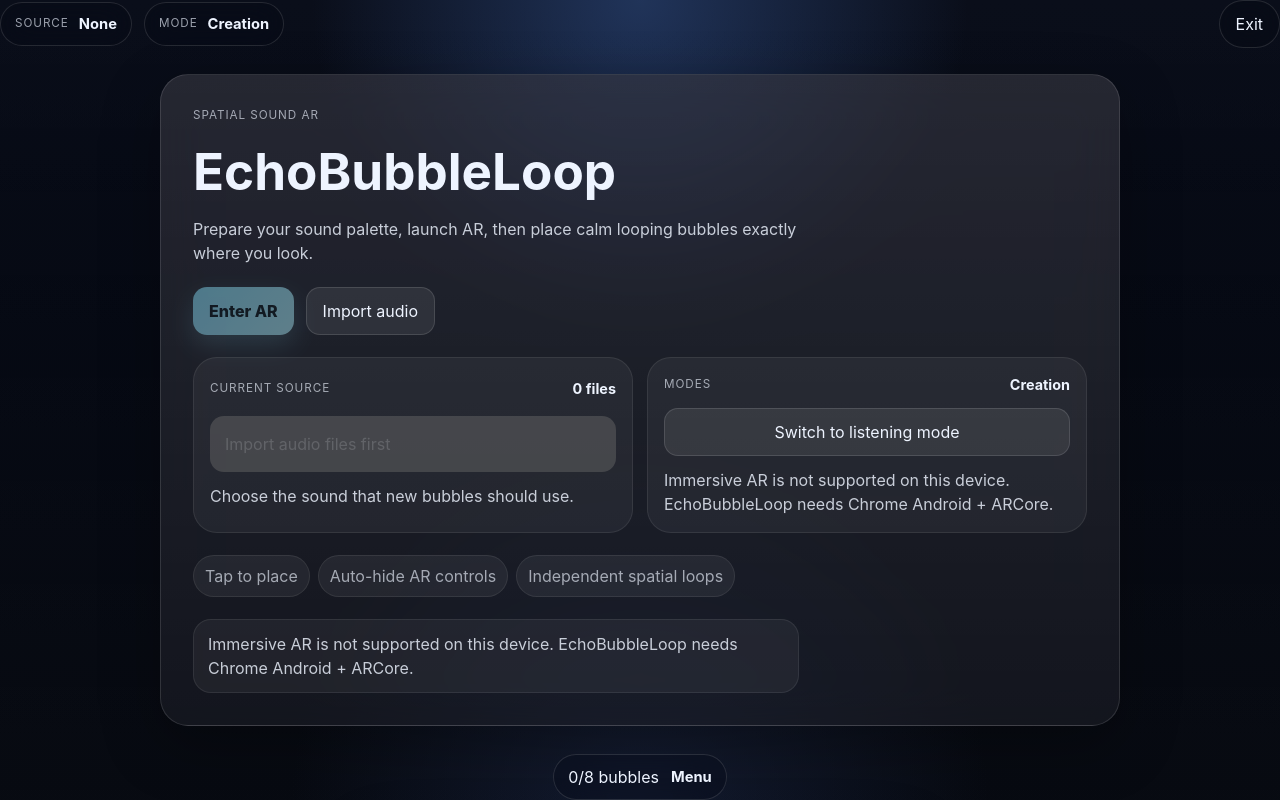
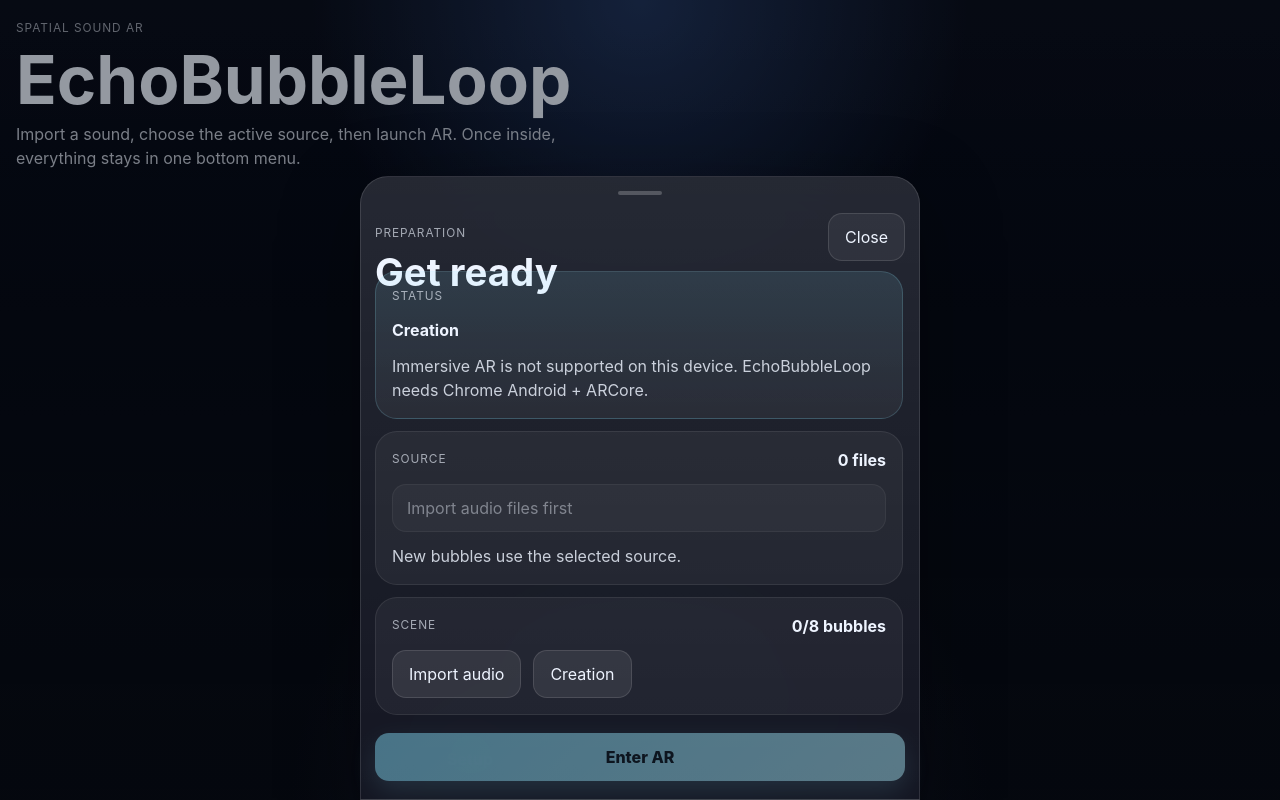
Before and after one commit to pierkiroule/Vjbulle, a React (Vite) app: page / in a window 1280 px wide. Built offline with nearby package versions, Linux system fonts and the light colour scheme.

Commit message:
Simplify AR controls into bottom sheet

```diff
--- a/src/App.jsx
+++ b/src/App.jsx
@@ -1,8 +1,18 @@
 import { useRef } from 'react';
 import { useEchoBubbleLoop } from './hooks/useEchoBubbleLoop';
 
-function formatCount(count) {
-  return `${count}/8 bubbles`;
+function getModeLabel(isListeningMode) {
+  return isListeningMode ? 'Listening' : 'Creation';
+}
+
+function getLauncherLabel({ isSessionActive, selectedAsset, isListeningMode, bubbleCount }) {
+  if (!isSessionActive) {
+    return selectedAsset ? `Ready · ${selectedAsset.name}` : 'Setup';
+  }
+
+  const mode = getModeLabel(isListeningMode);
+  const source = selectedAsset ? selectedAsset.name : 'No source';
+  return `${mode} · ${source} · ${bubbleCount}/8`;
 }
 
 function App() {
@@ -44,37 +54,56 @@
     fileInputRef.current?.click();
   };
 
+  const modeLabel = getModeLabel(isListeningMode);
+  const launcherLabel = getLauncherLabel({ isSessionActive, selectedAsset, isListeningMode, bubbleCount });
+
   return (
     <div className="app-shell" onPointerDown={pingHud}>
       <div ref={sceneHostRef} className="scene-host" aria-hidden="true" />
 
       <div ref={overlayRootRef} className={`overlay-root ${isSessionActive ? 'is-ar' : ''}`}>
-        <header className={`landing-shell ${isSessionActive ? 'is-hidden' : ''}`}>
-          <div className="hero-card">
+        {!isSessionActive && (
+          <section className="hero-copy-block">
             <div className="eyebrow">Spatial sound AR</div>
             <h1>EchoBubbleLoop</h1>
-            <p className="hero-copy">
-              Prepare your sound palette, launch AR, then place calm looping bubbles exactly where you look.
+            <p>
+              Import a sound, choose the active source, then launch AR. Once inside, everything stays in one bottom menu.
             </p>
+          </section>
+        )}
 
-            <div className="hero-actions">
-              <button
-                type="button"
-                className="primary-action"
-                onClick={enterAr}
-                disabled={!isArSupported || isBusy}
-              >
-                {isBusy ? 'Starting…' : 'Enter AR'}
-              </button>
-              <button type="button" className="secondary-action" onClick={openFilePicker}>
-                Import audio
+        <div className={`bottom-dock ${isSessionActive ? 'is-ar' : ''} ${isHudVisible ? 'is-visible' : 'is-dimmed'}`}>
+          <button type="button" className="dock-handle" onClick={toggleMenu}>
+            <span className="dock-handle__meta">{isSessionActive ? 'Menu' : 'Setup'}</span>
+            <strong>{launcherLabel}</strong>
+          </button>
+        </div>
+
+        <aside className={`bottom-sheet ${isMenuOpen ? 'is-open' : ''}`}>
+          <div className="bottom-sheet__scrim" onClick={dismissMenu} />
+          <div className="bottom-sheet__panel">
+            <div className="bottom-sheet__handle" />
+
+            <div className="sheet-header">
+              <div>
+                <p className="sheet-kicker">{isSessionActive ? 'AR session' : 'Preparation'}</p>
+                <h2>{isSessionActive ? 'Quick controls' : 'Get ready'}</h2>
+              </div>
+              <button type="button" className="ghost-button" onClick={dismissMenu}>
+                Close
               </button>
             </div>
 
-            <div className="setup-grid">
-              <section className="setup-panel">
-                <div className="section-header">
-                  <span>Current source</span>
+            <div className="sheet-scroll">
+              <section className="sheet-card sheet-card--status">
+                <span className="card-label">Status</span>
+                <strong>{modeLabel}</strong>
+                <p>{availabilityMessage || readiness}</p>
+              </section>
+
+              <section className="sheet-card">
+                <div className="card-row">
+                  <span className="card-label">Source</span>
                   <strong>{audioLibrary.length} files</strong>
                 </div>
                 <select
@@ -89,107 +118,38 @@
                     </option>
                   ))}
                 </select>
-                <p className="supporting-copy">
-                  {selectedAsset
-                    ? `Selected: ${selectedAsset.name}`
-                    : 'Choose the sound that new bubbles should use.'}
-                </p>
+                <p>{selectedAsset ? `Active source: ${selectedAsset.name}` : 'New bubbles use the selected source.'}</p>
               </section>
 
-              <section className="setup-panel compact">
-                <div className="section-header">
-                  <span>Modes</span>
-                  <strong>{isListeningMode ? 'Listening' : 'Creation'}</strong>
+              <section className="sheet-card">
+                <div className="card-row">
+                  <span className="card-label">Scene</span>
+                  <strong>{bubbleCount}/8 bubbles</strong>
                 </div>
-                <button type="button" className="mode-toggle" onClick={toggleMode}>
-                  {isListeningMode ? 'Switch to creation mode' : 'Switch to listening mode'}
-                </button>
-                <p className="supporting-copy">{readiness}</p>
+                <div className="sheet-actions">
+                  <button type="button" className="action-button" onClick={openFilePicker}>
+                    Import audio
+                  </button>
+                  <button type="button" className="action-button" onClick={toggleMode}>
+                    {modeLabel}
+                  </button>
+                  {bubbleCount > 0 && (
+                    <button type="button" className="action-button action-button--danger" onClick={() => clearAllBubbles(true)}>
+                      Clear all
+                    </button>
+                  )}
+                </div>
               </section>
             </div>
 
-            <div className="tips-row">
-              <span>Tap to place</span>
-              <span>Auto-hide AR controls</span>
-              <span>Independent spatial loops</span>
-            </div>
-
-            {!isArSupported && <p className="availability-banner">{availabilityMessage}</p>}
-          </div>
-        </header>
-
-        <div className={`ar-hud ${isSessionActive ? 'is-active' : ''} ${isHudVisible ? 'is-visible' : 'is-dimmed'}`}>
-          <div className="hud-top">
-            <div className="hud-chip-group">
-              <button type="button" className="hud-chip source-chip" onClick={toggleMenu}>
-                <span className="chip-label">Source</span>
-                <strong>{selectedAsset ? selectedAsset.name : 'None'}</strong>
-              </button>
-              <button type="button" className="hud-chip" onClick={toggleMode}>
-                <span className="chip-label">Mode</span>
-                <strong>{isListeningMode ? 'Listening' : 'Creation'}</strong>
-              </button>
-            </div>
-            <button type="button" className="icon-button" onClick={enterAr}>
-              Exit
-            </button>
-          </div>
-
-          <div className="hud-bottom">
-            <button type="button" className="floating-menu-button" onClick={toggleMenu}>
-              <span>{formatCount(bubbleCount)}</span>
-              <strong>Menu</strong>
-            </button>
-          </div>
-        </div>
-
-        <aside className={`menu-sheet ${isMenuOpen ? 'is-open' : ''}`}>
-          <div className="menu-sheet__scrim" onClick={dismissMenu} />
-          <div className="menu-sheet__panel">
-            <div className="menu-sheet__handle" />
-            <div className="menu-sheet__header">
-              <div>
-                <p className="menu-sheet__eyebrow">AR controls</p>
-                <h2>Quick actions</h2>
-              </div>
-              <button type="button" className="icon-button" onClick={dismissMenu}>
-                Close
-              </button>
-            </div>
-
-            <div className="menu-grid">
-              <button type="button" className="menu-card menu-card--primary" onClick={toggleMode}>
-                <span className="menu-card__label">Mode</span>
-                <strong>{isListeningMode ? 'Listening' : 'Creation'}</strong>
-                <small>Swap instantly depending on whether you want to place or explore.</small>
-              </button>
-
-              <button type="button" className="menu-card" onClick={openFilePicker}>
-                <span className="menu-card__label">Library</span>
-                <strong>Import audio</strong>
-                <small>Add more sounds without leaving the experience.</small>
-              </button>
-
-              <label className="menu-select-card">
-                <span className="menu-card__label">Current source</span>
-                <select
-                  value={selectedAssetId}
-                  onChange={(event) => selectAsset(event.target.value)}
-                  disabled={!audioLibrary.length}
-                >
-                  {!audioLibrary.length && <option value="">Import audio files first</option>}
-                  {audioLibrary.map((asset) => (
-                    <option key={asset.id} value={asset.id}>
-                      {asset.name}
-                    </option>
-                  ))}
-                </select>
-              </label>
-
-              <button type="button" className="menu-card menu-card--danger" onClick={() => clearAllBubbles(true)}>
-                <span className="menu-card__label">Scene</span>
-                <strong>Clear bubbles</strong>
-                <small>Remove every active loop and restart with a clean space.</small>
+            <div className="sheet-footer">
+              <button
+                type="button"
+                className="primary-button"
+                onClick={enterAr}
+                disabled={(!isArSupported && !isSessionActive) || isBusy}
+              >
+                {isBusy ? 'Starting…' : isSessionActive ? 'Exit AR' : 'Enter AR'}
               </button>
             </div>
           </div>
--- a/src/hooks/useEchoBubbleLoop.js
+++ b/src/hooks/useEchoBubbleLoop.js
@@ -60,7 +60,7 @@
   const [bubbleCount, setBubbleCount] = useState(0);
   const [toasts, setToasts] = useState([]);
   const [isHudVisible, setIsHudVisible] = useState(true);
-  const [isMenuOpen, setIsMenuOpen] = useState(false);
+  const [isMenuOpen, setIsMenuOpen] = useState(true);
   const [isBusy, setIsBusy] = useState(false);
 
   const selectedAsset = useMemo(
--- a/src/styles.css
+++ b/src/styles.css
@@ -9,22 +9,19 @@
   text-rendering: optimizeLegibility;
   -webkit-font-smoothing: antialiased;
   -moz-osx-font-smoothing: grayscale;
-  --bg: rgba(7, 10, 20, 0.58);
-  --bg-strong: rgba(10, 14, 28, 0.84);
+  --bg: rgba(7, 10, 20, 0.56);
+  --bg-strong: rgba(8, 12, 24, 0.9);
   --surface: rgba(255, 255, 255, 0.08);
-  --surface-strong: rgba(255, 255, 255, 0.14);
+  --surface-strong: rgba(255, 255, 255, 0.12);
   --border: rgba(255, 255, 255, 0.12);
   --text: #eef4ff;
   --muted: rgba(238, 244, 255, 0.64);
   --accent: #8ee7ff;
-  --accent-strong: #b6f5ff;
-  --accent-soft: rgba(142, 231, 255, 0.18);
-  --danger: rgba(255, 134, 167, 0.16);
+  --danger: rgba(255, 134, 167, 0.18);
   --danger-border: rgba(255, 134, 167, 0.22);
-  --success: rgba(111, 244, 190, 0.18);
-  --shadow: 0 20px 60px rgba(0, 0, 0, 0.28);
+  --shadow: 0 24px 80px rgba(0, 0, 0, 0.34);
   --radius-xl: 28px;
-  --radius-lg: 24px;
+  --radius-lg: 22px;
   --radius-md: 18px;
   --radius-sm: 14px;
 }
@@ -97,143 +94,201 @@
   position: absolute;
   inset: 0;
   pointer-events: none;
-  background: linear-gradient(180deg, rgba(255, 255, 255, 0.02), transparent 28%, rgba(255, 255, 255, 0.03));
+  background: linear-gradient(180deg, rgba(255, 255, 255, 0.02), transparent 26%, rgba(255, 255, 255, 0.03));
   opacity: 0.7;
 }
 
 .overlay-root.is-ar::before {
-  opacity: 0.14;
+  opacity: 0.1;
 }
 
-.landing-shell {
+.hero-copy-block {
+  position: absolute;
+  top: max(20px, env(safe-area-inset-top));
+  left: max(16px, env(safe-area-inset-left));
+  right: max(16px, env(safe-area-inset-right));
+  max-width: 560px;
+  display: grid;
+  gap: 10px;
+  pointer-events: auto;
+}
+
+.hero-copy-block h1,
+.sheet-header h2 {
+  margin: 0;
+  line-height: 0.95;
+}
+
+.hero-copy-block h1 {
+  font-size: clamp(2.25rem, 8vw, 4.2rem);
+}
+
+.hero-copy-block p,
+.sheet-card p {
+  margin: 0;
+  color: rgba(238, 244, 255, 0.82);
+}
+
+.eyebrow,
+.sheet-kicker,
+.card-label,
+.dock-handle__meta {
+  text-transform: uppercase;
+  letter-spacing: 0.08em;
+  color: var(--muted);
+  font-size: 0.74rem;
+}
+
+.bottom-dock {
+  position: absolute;
+  left: 0;
+  right: 0;
+  bottom: calc(16px + env(safe-area-inset-bottom));
+  display: flex;
+  justify-content: center;
+  pointer-events: none;
+  transition: opacity 220ms ease;
+}
+
+.bottom-dock.is-dimmed {
+  opacity: 0.24;
+}
+
+.bottom-dock.is-visible {
+  opacity: 1;
+}
+
+.dock-handle,
+.ghost-button,
+.action-button,
+.primary-button,
+.sheet-card select {
+  border-radius: var(--radius-sm);
+  border: 1px solid rgba(255, 255, 255, 0.12);
+  color: var(--text);
+  background: rgba(255, 255, 255, 0.08);
+  transition: transform 180ms ease, background 180ms ease, border-color 180ms ease;
+}
+
+.dock-handle,
+.primary-button,
+.action-button,
+.ghost-button {
+  min-height: 48px;
+}
+
+.dock-handle {
+  pointer-events: auto;
+  width: min(420px, calc(100vw - 32px));
+  display: grid;
+  gap: 2px;
+  padding: 12px 16px;
+  text-align: left;
+  border-radius: 999px;
+  background: rgba(7, 10, 20, 0.32);
+  backdrop-filter: blur(18px) saturate(1.06);
+  box-shadow: var(--shadow);
+}
+
+.dock-handle strong {
+  overflow: hidden;
+  white-space: nowrap;
+  text-overflow: ellipsis;
+}
+
+.bottom-sheet {
   position: absolute;
   inset: 0;
-  pointer-events: auto;
   display: grid;
-  place-items: center;
-  transition: opacity 240ms ease, transform 360ms ease;
-}
-
-.landing-shell.is-hidden {
-  opacity: 0;
-  transform: translateY(16px) scale(0.98);
+  align-items: end;
   pointer-events: none;
 }
 
-.hero-card {
-  width: min(960px, 100%);
+.bottom-sheet.is-open {
+  pointer-events: auto;
+}
+
+.bottom-sheet__scrim {
+  position: absolute;
+  inset: 0;
+  background: rgba(1, 3, 8, 0.38);
+  opacity: 0;
+  transition: opacity 220ms ease;
+}
+
+.bottom-sheet.is-open .bottom-sheet__scrim {
+  opacity: 1;
+}
+
+.bottom-sheet__panel {
+  position: relative;
+  z-index: 1;
+  margin: 0 auto;
+  width: min(560px, 100%);
+  max-height: min(78vh, 760px);
   display: grid;
-  gap: 22px;
-  padding: clamp(20px, 4vw, 32px);
-  border-radius: var(--radius-xl);
-  border: 1px solid var(--border);
+  grid-template-rows: auto minmax(0, 1fr) auto;
+  gap: 18px;
+  padding: 14px 14px calc(18px + env(safe-area-inset-bottom));
+  border-radius: 28px 28px 0 0;
+  border: 1px solid rgba(255, 255, 255, 0.12);
   background:
     linear-gradient(180deg, rgba(255, 255, 255, 0.12), rgba(255, 255, 255, 0.05)),
-    var(--bg);
-  backdrop-filter: blur(24px) saturate(1.15);
+    var(--bg-strong);
+  backdrop-filter: blur(26px) saturate(1.08);
   box-shadow: var(--shadow);
+  transform: translateY(calc(100% + 20px));
+  transition: transform 280ms cubic-bezier(0.22, 1, 0.36, 1);
 }
 
-.eyebrow,
-.menu-sheet__eyebrow,
-.chip-label,
-.menu-card__label,
-.section-header span {
-  text-transform: uppercase;
-  letter-spacing: 0.08em;
-  color: var(--muted);
-  font-size: 0.73rem;
+.bottom-sheet.is-open .bottom-sheet__panel {
+  transform: translateY(0);
 }
 
-.hero-card h1,
-.menu-sheet__header h2 {
-  margin: 0;
-  font-size: clamp(2.25rem, 4vw, 4rem);
-  line-height: 0.95;
+.bottom-sheet__handle {
+  width: 44px;
+  height: 4px;
+  margin: 0 auto;
+  border-radius: 999px;
+  background: rgba(255, 255, 255, 0.22);
 }
 
-.hero-copy,
-.supporting-copy,
-.availability-banner,
-.menu-card small {
-  margin: 0;
-  color: rgba(238, 244, 255, 0.82);
-  max-width: 60ch;
-}
-
-.hero-actions,
-.hud-top,
-.hud-chip-group,
-.tips-row,
-.section-header {
+.sheet-header,
+.card-row,
+.sheet-footer,
+.sheet-actions {
   display: flex;
   align-items: center;
   gap: 12px;
-  flex-wrap: wrap;
 }
 
-.primary-action,
-.secondary-action,
-.mode-toggle,
-.icon-button,
-.hud-chip,
-.floating-menu-button,
-.menu-card,
-.menu-select-card select {
-  border-radius: var(--radius-sm);
-  border: 1px solid rgba(255, 255, 255, 0.12);
-  background: rgba(255, 255, 255, 0.09);
-  color: var(--text);
-  transition: transform 180ms ease, background 180ms ease, border-color 180ms ease, opacity 180ms ease;
+.sheet-header,
+.card-row,
+.sheet-footer {
+  justify-content: space-between;
 }
 
-.primary-action,
-.secondary-action,
-.mode-toggle,
-.icon-button,
-.menu-card,
-.floating-menu-button {
-  min-height: 48px;
-  padding: 0 16px;
+.sheet-header {
+  align-items: flex-start;
 }
 
-.primary-action {
-  border: 0;
-  color: #05131a;
-  font-weight: 800;
-  background: linear-gradient(135deg, #86e4ff 0%, #aef1ff 100%);
-  box-shadow: 0 10px 26px rgba(142, 231, 255, 0.28);
+.sheet-header h2 {
+  font-size: clamp(1.7rem, 5vw, 2.4rem);
 }
 
-.primary-action:hover,
-.secondary-action:hover,
-.mode-toggle:hover,
-.icon-button:hover,
-.hud-chip:hover,
-.floating-menu-button:hover,
-.menu-card:hover,
-.menu-select-card select:hover {
-  transform: translateY(-1px);
+.ghost-button {
+  padding: 0 16px;
+  background: rgba(255, 255, 255, 0.06);
 }
 
-.secondary-action,
-.mode-toggle,
-.icon-button,
-.menu-card,
-.menu-select-card select {
-  background: rgba(255, 255, 255, 0.08);
+.sheet-scroll {
+  overflow: auto;
+  display: grid;
+  gap: 12px;
+  padding-right: 2px;
 }
 
-.setup-grid,
-.menu-grid {
-  display: grid;
-  gap: 14px;
-  grid-template-columns: repeat(2, minmax(0, 1fr));
-}
-
-.setup-panel,
-.menu-select-card,
-.menu-card {
+.sheet-card {
   display: grid;
   gap: 12px;
   padding: 16px;
@@ -242,208 +297,53 @@
   background: rgba(255, 255, 255, 0.05);
 }
 
-.setup-panel.compact {
-  align-content: start;
+.sheet-card--status {
+  background: linear-gradient(180deg, rgba(142, 231, 255, 0.12), rgba(255, 255, 255, 0.05));
+  border-color: rgba(142, 231, 255, 0.18);
 }
 
-.section-header {
-  justify-content: space-between;
+.sheet-card strong {
+  font-size: 1rem;
 }
 
-.section-header strong {
-  font-size: 0.9rem;
-}
-
-.setup-panel select,
-.menu-select-card select {
+.sheet-card select {
   width: 100%;
   min-height: 48px;
   padding: 0 14px;
-  border-radius: var(--radius-sm);
   appearance: none;
 }
 
-.tips-row {
-  gap: 8px;
+.sheet-actions {
+  flex-wrap: wrap;
 }
 
-.tips-row span {
-  padding: 8px 11px;
-  border-radius: 999px;
-  color: var(--muted);
-  background: rgba(255, 255, 255, 0.06);
-  border: 1px solid rgba(255, 255, 255, 0.08);
+.action-button,
+.primary-button {
+  padding: 0 16px;
 }
 
-.availability-banner {
-  padding: 12px 14px;
-  border-radius: var(--radius-md);
-  background: rgba(255, 255, 255, 0.05);
-  border: 1px solid rgba(255, 255, 255, 0.08);
+.action-button {
+  background: rgba(255, 255, 255, 0.08);
 }
 
-.ar-hud {
-  position: absolute;
-  inset: 0;
-  display: flex;
-  flex-direction: column;
-  justify-content: space-between;
-  pointer-events: none;
-  opacity: 0;
-  transition: opacity 220ms ease;
+.action-button--danger {
+  background: var(--danger);
+  border-color: var(--danger-border);
 }
 
-.ar-hud.is-active {
-  opacity: 1;
-}
-
-.ar-hud.is-dimmed {
-  opacity: 0.22;
-}
-
-.ar-hud.is-visible {
-  opacity: 1;
-}
-
-.hud-top,
-.hud-bottom {
-  pointer-events: auto;
-}
-
-.hud-top {
-  justify-content: space-between;
-}
-
-.hud-chip-group {
-  align-items: stretch;
-}
-
-.hud-chip,
-.floating-menu-button {
-  display: inline-flex;
-  align-items: center;
-  gap: 10px;
-  min-height: 44px;
-  padding: 10px 14px;
-  border-radius: 999px;
-  background: rgba(7, 10, 20, 0.28);
-  backdrop-filter: blur(16px) saturate(1.08);
-}
-
-.hud-chip strong,
-.floating-menu-button strong {
-  font-size: 0.92rem;
-}
-
-.source-chip {
-  max-width: min(55vw, 320px);
-}
-
-.source-chip strong {
-  overflow: hidden;
-  white-space: nowrap;
-  text-overflow: ellipsis;
-}
-
-.icon-button {
-  background: rgba(7, 10, 20, 0.34);
-  backdrop-filter: blur(16px);
-  border-radius: 999px;
-}
-
-.hud-bottom {
-  display: flex;
-  justify-content: center;
-}
-
-.floating-menu-button {
-  gap: 12px;
-}
-
-.menu-sheet {
-  position: absolute;
-  inset: 0;
-  display: grid;
-  align-items: end;
-  pointer-events: none;
-}
-
-.menu-sheet__scrim {
-  position: absolute;
-  inset: 0;
-  background: rgba(2, 4, 10, 0.42);
-  opacity: 0;
-  transition: opacity 220ms ease;
-}
-
-.menu-sheet__panel {
-  position: relative;
-  z-index: 1;
-  margin: 0 auto;
-  width: min(560px, 100%);
-  display: grid;
-  gap: 18px;
-  padding: 14px 14px calc(18px + env(safe-area-inset-bottom));
-  border-radius: 28px 28px 0 0;
-  border: 1px solid rgba(255, 255, 255, 0.12);
-  background:
-    linear-gradient(180deg, rgba(255, 255, 255, 0.12), rgba(255, 255, 255, 0.06)),
-    rgba(8, 12, 24, 0.88);
-  backdrop-filter: blur(24px) saturate(1.12);
-  box-shadow: var(--shadow);
-  transform: translateY(calc(100% + 20px));
-  transition: transform 280ms cubic-bezier(0.22, 1, 0.36, 1);
-}
-
-.menu-sheet.is-open {
-  pointer-events: auto;
-}
-
-.menu-sheet.is-open .menu-sheet__scrim {
-  opacity: 1;
-}
-
-.menu-sheet.is-open .menu-sheet__panel {
-  transform: translateY(0);
-}
-
-.menu-sheet__handle {
-  width: 44px;
-  height: 4px;
-  border-radius: 999px;
-  margin: 0 auto;
-  background: rgba(255, 255, 255, 0.2);
-}
-
-.menu-sheet__header {
-  display: flex;
-  align-items: start;
-  justify-content: space-between;
-  gap: 12px;
-}
-
-.menu-sheet__header h2 {
-  font-size: clamp(1.8rem, 5vw, 2.4rem);
-}
-
-.menu-card {
-  text-align: left;
-}
-
-.menu-card--primary {
-  border-color: rgba(142, 231, 255, 0.18);
-  background: linear-gradient(180deg, rgba(142, 231, 255, 0.12), rgba(255, 255, 255, 0.05));
-}
-
-.menu-card--danger {
-  border-color: var(--danger-border);
-  background: linear-gradient(180deg, rgba(255, 134, 167, 0.12), rgba(255, 255, 255, 0.05));
+.primary-button {
+  width: 100%;
+  border: 0;
+  color: #05131a;
+  font-weight: 800;
+  background: linear-gradient(135deg, #86e4ff 0%, #aef1ff 100%);
+  box-shadow: 0 10px 26px rgba(142, 231, 255, 0.28);
 }
 
 .toast-stack {
   position: absolute;
   left: 50%;
-  bottom: calc(92px + env(safe-area-inset-bottom));
+  bottom: calc(88px + env(safe-area-inset-bottom));
   display: grid;
   gap: 10px;
   transform: translateX(-50%);
@@ -484,39 +384,28 @@
 }
 
 @media (max-width: 760px) {
-  .hero-card,
-  .menu-sheet__panel {
+  .hero-copy-block {
+    max-width: 100%;
+  }
+
+  .bottom-sheet__panel {
+    width: 100%;
+    max-height: min(82vh, 760px);
     padding-left: 16px;
     padding-right: 16px;
   }
 
-  .setup-grid,
-  .menu-grid {
-    grid-template-columns: 1fr;
+  .sheet-header {
+    align-items: stretch;
+    flex-direction: column;
   }
 
-  .hero-card h1 {
-    font-size: clamp(2rem, 12vw, 3rem);
-  }
-
-  .hud-top {
-    align-items: flex-start;
-  }
-
-  .hud-chip-group {
+  .ghost-button {
     width: 100%;
   }
 
-  .hud-chip {
-    flex: 1 1 0;
-    min-width: 0;
-  }
-
-  .icon-button {
-    min-height: 44px;
-  }
-
-  .toast-stack {
-    bottom: calc(86px + env(safe-area-inset-bottom));
+  .sheet-actions {
+    display: grid;
+    grid-template-columns: 1fr;
   }
 }
```
